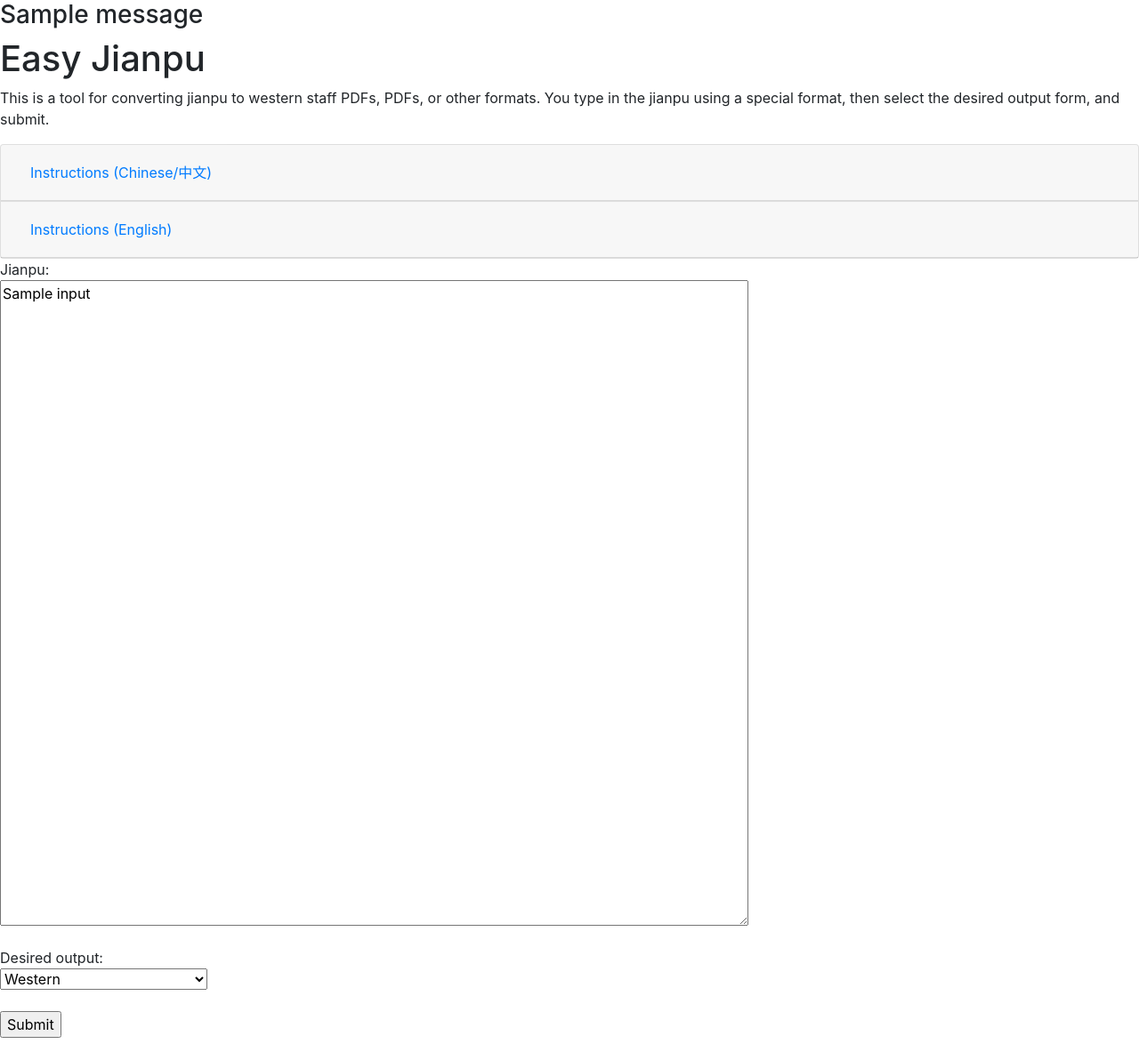
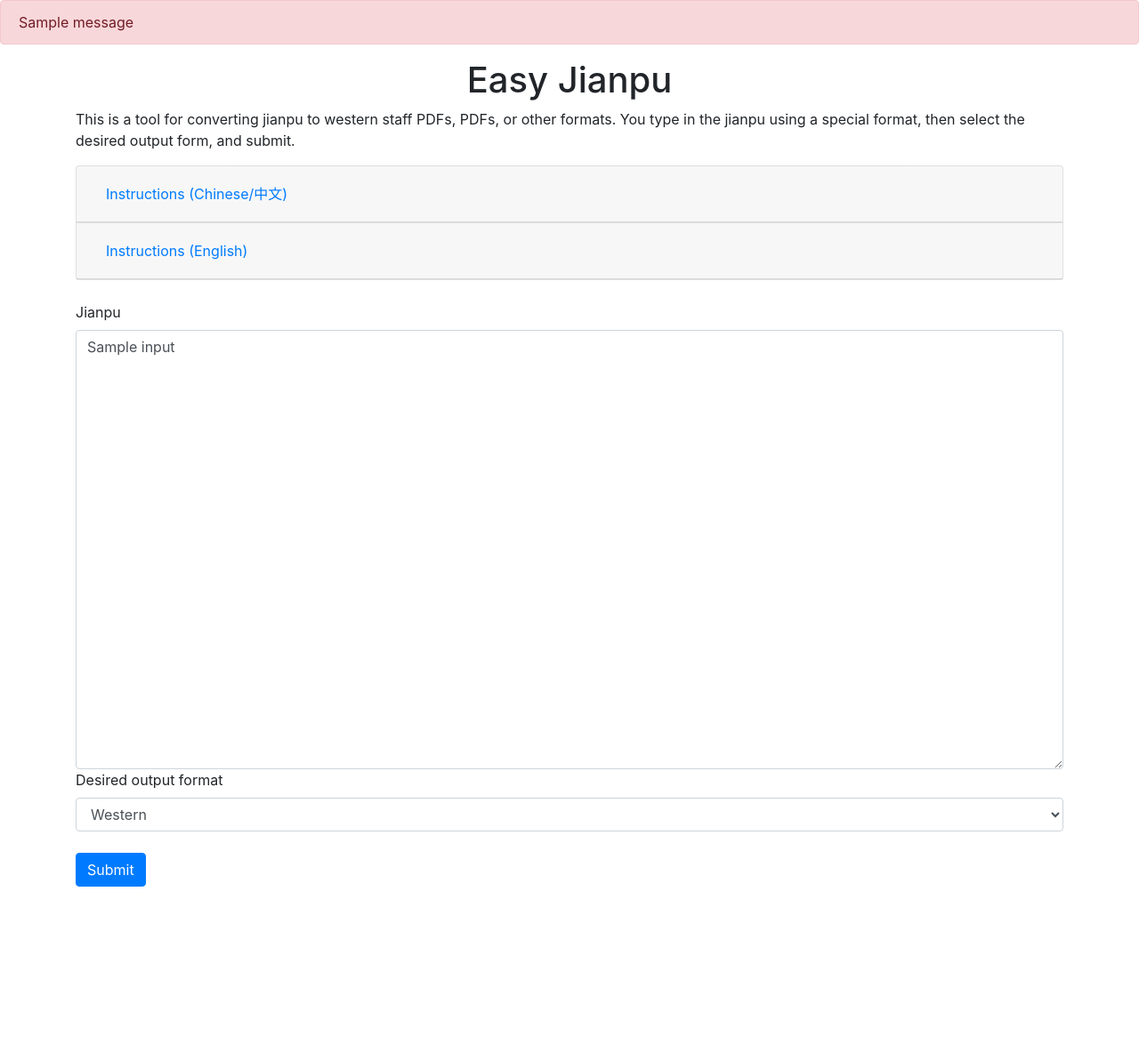
Before and after one commit to Baisang/easy_jianpu, a Flask app: template templates/index.html in a window 1280 px wide. Shown: the whole page at 89% size. After the commit the page ends 997 px from the top, so only its background shows below. Run offline with Flask 2, Linux system fonts and the light colour scheme; the template is opened without the code that fills it: most values are stand-ins (such as "Sample title", 1, 10 or a date in 2020); one stand-in notice (Sample message) is shown; some libraries are stand-ins or nearby versions.

Commit message:
Use fancy bootstrap components

```diff
--- a/templates/index.html
+++ b/templates/index.html
@@ -7,11 +7,14 @@
         {% with messages = get_flashed_messages() %}
             {% if messages %}
             {% for message in messages %}
-                    <h3>{{ message }}</h3>
+            <div class="alert alert-danger" role="alert">
+                {{ message }}
+            </div>
                 {% endfor %}
             {% endif %}
         {% endwith %}
-        <h1>Easy Jianpu</h1>
+        <div class="container">
+            <h1 class="text-center">Easy Jianpu</h1>
         <p>
             This is a tool for converting jianpu to western staff PDFs, PDFs,
             or other formats. You type in the jianpu using a special format,
@@ -106,21 +109,22 @@
     </div>
 	</div>
     </div>
-
-
-
+    <br>
         <form action="/jianpu" method="post">
-            Jianpu: <br><textarea name=jianpu cols="80" rows="30">{{ input }}</textarea>
-            <br><br>
-            Desired output: <br>
-            <select name="format">
+            <div class="form-group">
+            <label for="jianpu">Jianpu</label>
+            <textarea class="form-control" id="jianpu" placeholder="Enter your jianpu here" name=jianpu rows="20">{{ input }}</textarea>
+            <label for="format">Desired output format</label>
+            <select id="format" class="form-control" name="format">
                 <option value="western">Western</option>
                 <option value="jianpu">Jianpu</option>
                 <option value="midi">Midi (for musescore import)</option>
             </select>
-            <br><br>
-            <input type="submit" value="Submit">
+            <br>
+            <button class="btn btn-primary" type="submit">Submit</button>
+            </div>
         </form>
+    </div>
     <script src="https://code.jquery.com/jquery-3.3.1.slim.min.js" integrity="sha384-q8i/X+965DzO0rT7abK41JStQIAqVgRVzpbzo5smXKp4YfRvH+8abtTE1Pi6jizo" crossorigin="anonymous"></script>
     <script src="https://cdnjs.cloudflare.com/ajax/libs/popper.js/1.14.3/umd/popper.min.js" integrity="sha384-ZMP7rVo3mIykV+2+9J3UJ46jBk0WLaUAdn689aCwoqbBJiSnjAK/l8WvCWPIPm49" crossorigin="anonymous"></script>
     <script src="https://stackpath.bootstrapcdn.com/bootstrap/4.1.3/js/bootstrap.min.js" integrity="sha384-ChfqqxuZUCnJSK3+MXmPNIyE6ZbWh2IMqE241rYiqJxyMiZ6OW/JmZQ5stwEULTy" crossorigin="anonymous"></script>
```
